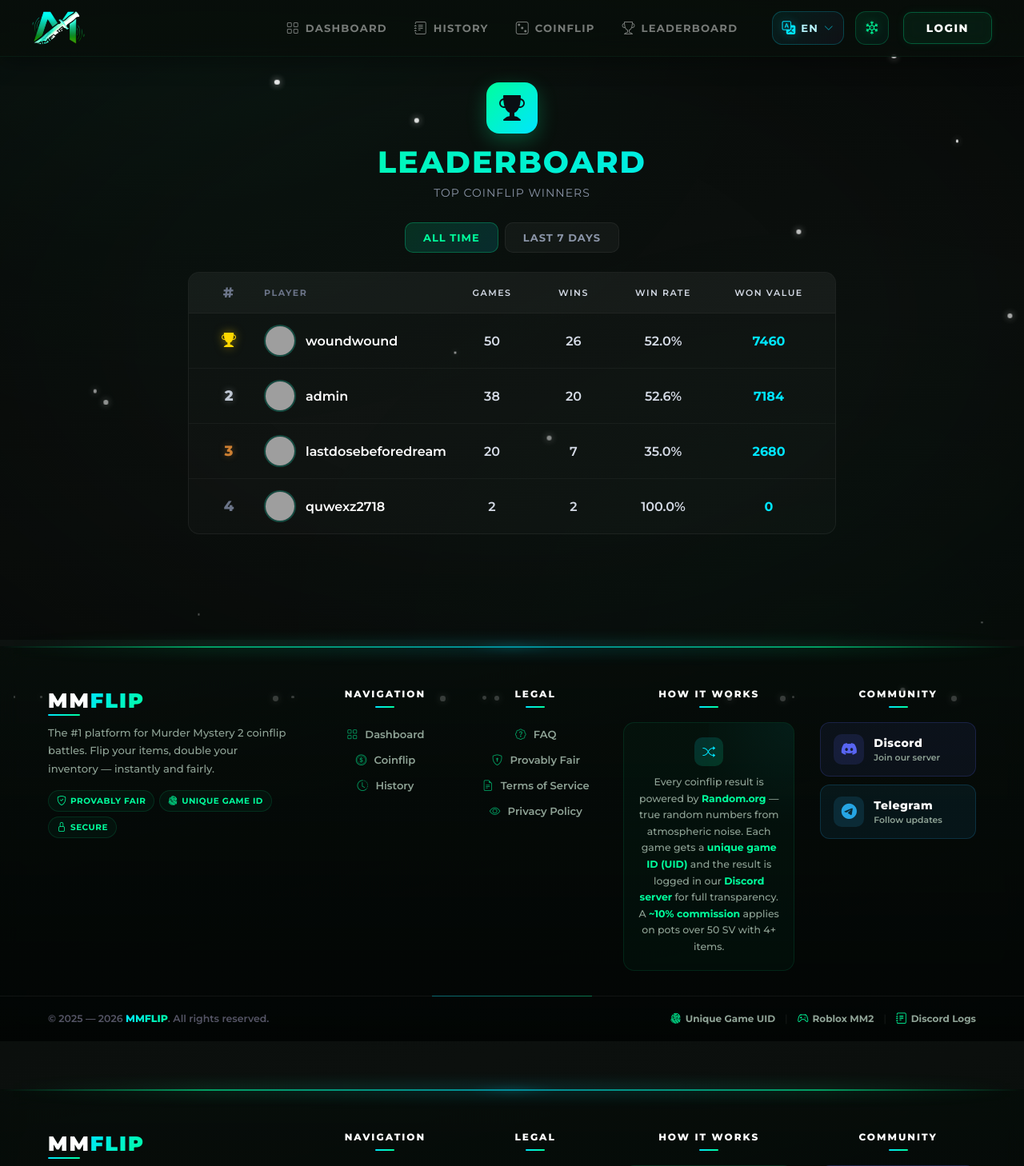
After one commit to pozitivefanmr-dot/sadfs, a Django app: page /leaderboard/ in a window 1280 px wide. The commit adds this page. Shown: the top 1458 px of the page at 80% size. Run offline with Django 5.2, Linux system fonts and the light colour scheme; data comes from the database, SQL or seed files in the repository; data that the repository does not hold is empty; some libraries are stand-ins or nearby versions; grey boxes are pictures that could not be loaded.

Commit message:
Bot API auth, leaderboard, append-only chat, admin 2FA, case-insensitive ownership
- Require X-Bot-Token header on accept_trade_log, api_check/confirm/cancel_withdraw
  to prevent spoofed deposits/withdrawals (set BOT_API_TOKEN env var)
- New /leaderboard page with ALL TIME and LAST 7 DAYS tabs, top 20 by won value
- Chat: append-only DOM updates instead of full innerHTML rebuild on every poll;
  cap at 80 messages to keep DOM small
- Username case bugs: cancel_game and withdraw_item/delete_item now use iexact
  so different-case usernames can't bypass ownership checks
- django-otp wired in for admin TOTP 2FA, opt-in via ENFORCE_ADMIN_2FA env var

Co-Authored-By: Claude Opus 4.7 <noreply@anthropic.com>

```diff
--- a/casino/templates/header.html
+++ b/casino/templates/header.html
@@ -9,6 +9,7 @@
             <a href="{% url 'home' %}" class="nav-link"><i class="bi bi-grid"></i> <span data-i18n="nav.dashboard">Dashboard</span></a>
             <a href="{% url 'trade' %}" class="nav-link"><i class="bi bi-journal-text"></i> <span data-i18n="nav.history">History</span></a>
             <a href="{% url 'coinflip' %}" class="nav-link"><i class="bi bi-dice-3"></i> <span data-i18n="nav.coinflip">Coinflip</span></a>
+            <a href="{% url 'leaderboard' %}" class="nav-link"><i class="bi bi-trophy"></i> <span data-i18n="nav.leaderboard">Leaderboard</span></a>
             {% if user.is_superuser %}
             <a href="{% url 'admin_panel' %}" class="nav-link" style="color: #00ff9d;"><i class="bi bi-shield-lock"></i> <span data-i18n="nav.admin">Admin</span></a>
             {% endif %}
@@ -221,6 +222,11 @@
             <span data-i18n="nav.coinflip">Coinflip</span>
             <i class="bi bi-chevron-right mobile-nav-arrow"></i>
         </a>
+        <a href="{% url 'leaderboard' %}" class="mobile-nav-link">
+            <div class="mobile-nav-icon"><i class="bi bi-trophy"></i></div>
+            <span data-i18n="nav.leaderboard">Leaderboard</span>
+            <i class="bi bi-chevron-right mobile-nav-arrow"></i>
+        </a>
 
         {% if user.is_superuser %}
         <a href="{% url 'admin_panel' %}" class="mobile-nav-link" style="border-left: 2px solid #00ff9d;">
--- /dev/null
+++ b/casino/templates/leaderboard.html
@@ -0,0 +1,151 @@
+{% extends 'base.html' %}
+{% load static %}
+
+{% block seo_title %}MMFLIP | Leaderboard — Top Coinflip Winners{% endblock %}
+{% block seo_description %}See the top MMFLIP coinflip winners ranked by total winnings, wins and win-rate. Climb the leaderboard!{% endblock %}
+{% block og_title %}MMFLIP — Leaderboard{% endblock %}
+{% block og_description %}Top coinflip winners on MMFLIP.{% endblock %}
+
+{% block content %}
+{% include 'header.html' %}
+
+<style>
+    .lb-wrap { max-width: 1100px; margin: 32px auto 80px; padding: 0 16px; }
+    .lb-hero { text-align: center; margin-bottom: 28px; }
+    .lb-hero-icon {
+        width: 64px; height: 64px; margin: 0 auto 12px;
+        background: linear-gradient(135deg, #00ff9d 0%, #00e5ff 100%);
+        border-radius: 16px; display: flex; align-items: center; justify-content: center;
+        box-shadow: 0 8px 24px rgba(0, 255, 157, 0.25);
+    }
+    .lb-hero-icon i { font-size: 32px; color: #0a0e14; }
+    .lb-hero-title {
+        font-size: 38px; font-weight: 800; letter-spacing: 2px;
+        background: linear-gradient(90deg, #00ff9d, #00e5ff);
+        -webkit-background-clip: text; background-clip: text; color: transparent;
+        margin: 0;
+    }
+    .lb-hero-sub { color: #8b95a8; margin-top: 6px; font-size: 14px; letter-spacing: 1px; }
+
+    .lb-tabs { display: flex; gap: 8px; justify-content: center; margin-bottom: 24px; }
+    .lb-tab {
+        padding: 10px 22px; border-radius: 10px; cursor: pointer;
+        background: rgba(255,255,255,0.04); color: #8b95a8;
+        border: 1px solid rgba(255,255,255,0.06);
+        font-weight: 700; letter-spacing: 1px; font-size: 13px;
+        transition: all .2s;
+    }
+    .lb-tab:hover { color: #fff; }
+    .lb-tab.active {
+        background: linear-gradient(135deg, #00ff9d22, #00e5ff22);
+        color: #00ff9d; border-color: #00ff9d44;
+    }
+
+    .lb-table {
+        background: rgba(255,255,255,0.02); border: 1px solid rgba(255,255,255,0.06);
+        border-radius: 14px; overflow: hidden;
+    }
+    .lb-row {
+        display: grid; grid-template-columns: 64px 1fr 90px 90px 110px 130px;
+        align-items: center; gap: 12px; padding: 14px 18px;
+        border-bottom: 1px solid rgba(255,255,255,0.04);
+        transition: background .15s;
+    }
+    .lb-row:hover { background: rgba(0,255,157,0.03); }
+    .lb-row:last-child { border-bottom: none; }
+    .lb-row.lb-head {
+        background: rgba(255,255,255,0.03); color: #6b7488;
+        font-size: 11px; letter-spacing: 1.5px; font-weight: 700;
+    }
+    .lb-row.lb-head:hover { background: rgba(255,255,255,0.03); }
+
+    .lb-rank {
+        font-weight: 800; font-size: 18px; text-align: center;
+        color: #6b7488;
+    }
+    .lb-rank.gold { color: #ffd700; text-shadow: 0 0 12px rgba(255,215,0,.5); }
+    .lb-rank.silver { color: #c0c8d4; text-shadow: 0 0 8px rgba(192,200,212,.4); }
+    .lb-rank.bronze { color: #cd7f32; text-shadow: 0 0 8px rgba(205,127,50,.4); }
+
+    .lb-user { display: flex; align-items: center; gap: 12px; min-width: 0; }
+    .lb-avatar {
+        width: 40px; height: 40px; border-radius: 50%;
+        background: #1a1f2a; object-fit: cover;
+        border: 2px solid rgba(0,255,157,0.2);
+        flex-shrink: 0;
+    }
+    .lb-username { color: #fff; font-weight: 600; overflow: hidden; text-overflow: ellipsis; white-space: nowrap; }
+
+    .lb-cell { color: #d4dae5; font-weight: 600; text-align: center; }
+    .lb-cell.profit-pos { color: #00ff9d; }
+    .lb-cell.profit-neg { color: #ff6b6b; }
+    .lb-cell.value { color: #00e5ff; font-weight: 700; }
+
+    .lb-empty {
+        text-align: center; padding: 60px 20px; color: #6b7488;
+    }
+    .lb-empty i { font-size: 48px; margin-bottom: 12px; display: block; opacity: .5; }
+
+    @media (max-width: 720px) {
+        .lb-row { grid-template-columns: 40px 1fr 70px 90px; gap: 8px; padding: 12px; }
+        .lb-hide-mobile { display: none; }
+        .lb-hero-title { font-size: 28px; }
+    }
+</style>
+
+<div class="lb-wrap">
+    <div class="lb-hero">
+        <div class="lb-hero-icon"><i class="bi bi-trophy-fill"></i></div>
+        <h1 class="lb-hero-title">LEADERBOARD</h1>
+        <p class="lb-hero-sub">TOP COINFLIP WINNERS</p>
+    </div>
+
+    <div class="lb-tabs">
+        <div class="lb-tab active" data-tab="all" onclick="switchLbTab('all')">ALL TIME</div>
+        <div class="lb-tab" data-tab="week" onclick="switchLbTab('week')">LAST 7 DAYS</div>
+    </div>
+
+    {% for period, rows in periods %}
+    <div class="lb-table" id="lb-{{ period }}" {% if period != 'all' %}style="display:none;"{% endif %}>
+        <div class="lb-row lb-head">
+            <div class="lb-rank">#</div>
+            <div>PLAYER</div>
+            <div class="lb-cell lb-hide-mobile">GAMES</div>
+            <div class="lb-cell">WINS</div>
+            <div class="lb-cell lb-hide-mobile">WIN RATE</div>
+            <div class="lb-cell">WON VALUE</div>
+        </div>
+        {% for r in rows %}
+        <div class="lb-row">
+            <div class="lb-rank {% if forloop.counter == 1 %}gold{% elif forloop.counter == 2 %}silver{% elif forloop.counter == 3 %}bronze{% endif %}">
+                {% if forloop.counter == 1 %}<i class="bi bi-trophy-fill"></i>{% else %}{{ forloop.counter }}{% endif %}
+            </div>
+            <div class="lb-user">
+                <img src="{{ r.avatar }}" class="lb-avatar" alt="{{ r.username }}" onclick="openStatsModal('{{ r.username }}')" style="cursor:pointer;">
+                <span class="lb-username">{{ r.username }}</span>
+            </div>
+            <div class="lb-cell lb-hide-mobile">{{ r.games }}</div>
+            <div class="lb-cell">{{ r.wins }}</div>
+            <div class="lb-cell lb-hide-mobile">{{ r.win_rate }}%</div>
+            <div class="lb-cell value">{{ r.won_value }}</div>
+        </div>
+        {% empty %}
+        <div class="lb-empty">
+            <i class="bi bi-hourglass-split"></i>
+            No games played yet. Be the first!
+        </div>
+        {% endfor %}
+    </div>
+    {% endfor %}
+</div>
+
+<script>
+    function switchLbTab(tab) {
+        document.querySelectorAll('.lb-tab').forEach(t => t.classList.toggle('active', t.dataset.tab === tab));
+        document.getElementById('lb-all').style.display = tab === 'all' ? 'block' : 'none';
+        document.getElementById('lb-week').style.display = tab === 'week' ? 'block' : 'none';
+    }
+</script>
+
+{% include 'footer.html' %}
+{% endblock %}
--- a/casino/urls.py
+++ b/casino/urls.py
@@ -11,6 +11,7 @@ urlpatterns = [
     path('verify/', views.verify_page, name='verify_page'),
     path('logout/', views.logout_user, name='logout'),
     path('coinflip/', views.coinflip_home, name='coinflip'),
+    path('leaderboard/', views.leaderboard, name='leaderboard'),
     path('coinflip/create/', views.create_game, name='create_game'),
     path('coinflip/join/<int:game_id>/', views.join_game, name='join_game'),
     path('add-test-item/', views.add_test_item, name='add_test_item'),
--- a/casino/views.py
+++ b/casino/views.py
@@ -27,6 +27,20 @@ from django.contrib import messages
 from django_ratelimit.decorators import ratelimit
 from django_ratelimit.exceptions import Ratelimited
 from .models import *
+
+
+import os as _os
+import hmac as _hmac
+
+
+def _bot_token_ok(request):
+    """Проверяет, что запрос от бота: заголовок X-Bot-Token совпадает с env BOT_API_TOKEN.
+    Если BOT_API_TOKEN не задан — отклоняем все запросы (fail-closed)."""
+    expected = (_os.environ.get('BOT_API_TOKEN') or '').strip()
+    if not expected:
+        return False
+    provided = request.headers.get('X-Bot-Token', '').strip()
+    return bool(provided) and _hmac.compare_digest(provided, expected)
 
 
 def _client_ip(request):
@@ -985,13 +999,13 @@ def cancel_game(request, game_id):
             game = CoinflipGame.objects.select_for_update().filter(id=game_id).first()
             if not game:
                 return redirect('coinflip')
-            if game.player1 != request.user.username or game.player2:
+            if game.player1.lower() != request.user.username.lower() or game.player2:
                 return redirect('coinflip')
 
             for item_data in game.items1:
                 try:
                     db_item = UserItem.objects.select_for_update().get(id=item_data['id'])
-                    if db_item.owner_name == request.user.username:
+                    if db_item.owner_name.lower() == request.user.username.lower():
                         db_item.status = 'available'
                         db_item.save(update_fields=['status'])
                         log_item_action(request.user.username, 'bet_unlock', item=db_item,
@@ -1225,6 +1239,8 @@ def admin_panel(request):
 
 @csrf_exempt
 def accept_trade_log(request):
+    if not _bot_token_ok(request):
+        return JsonResponse({'status': 'error', 'message': 'forbidden'}, status=403)
     if request.method == 'POST':
         try:
             data = json.loads(request.body)
@@ -1378,7 +1394,7 @@ def withdraw_item(request):
     try:
         with transaction.atomic():
             item = UserItem.objects.select_for_update().get(
-                id=item_id, owner_name=request.user.username, status='available'
+                id=item_id, owner_name__iexact=request.user.username, status='available'
             )
             item.status = 'withdrawing'
             item.save(update_fields=['status'])
@@ -1395,6 +1411,8 @@ def withdraw_item(request):
 
 
 def api_check_withdraw(request):
+    if not _bot_token_ok(request):
+        return JsonResponse({'status': 'error', 'message': 'forbidden'}, status=403)
     username = request.GET.get('username')
 
     # Получаем ВСЕ активные заявки пользователя
@@ -1421,6 +1439,8 @@ def api_check_withdraw(request):
 # 3. API ДЛЯ БОТА (ПОДТВЕРЖДЕНИЕ)
 @csrf_exempt
 def api_confirm_withdraw(request):
+    if not _bot_token_ok(request):
+        return JsonResponse({'status': 'error', 'message': 'forbidden'}, status=403)
     if request.method != 'POST':
         return JsonResponse({'status': 'error'})
     try:
@@ -1640,7 +1660,7 @@ def delete_item(request):
         with transaction.atomic():
             item = UserItem.objects.select_for_update().get(
                 id=item_id,
-                owner_name=request.user.username,
+                owner_name__iexact=request.user.username,
                 status='available',
             )
             log_item_action(request.user.username, 'delete', item=item, request=request)
@@ -1654,6 +1674,8 @@ def delete_item(request):
 
 @csrf_exempt
 def api_cancel_withdraw(request):
+    if not _bot_token_ok(request):
+        return JsonResponse({'status': 'error', 'message': 'forbidden'}, status=403)
     if request.method != 'POST':
         return JsonResponse({'status': 'error'})
     try:
@@ -2209,6 +2231,56 @@ def api_active_giveaways(request):
 # SEO: robots.txt & sitemap.xml
 # ==========================================
 
+def leaderboard(request):
+    """Топ игроков по числу побед в коинфлипе (всё время + последние 7 дней)."""
+    from collections import defaultdict
+    import datetime as _dt
+
+    finished = CoinflipGame.objects.filter(is_active=False, winner__isnull=False)
+
+    def _build_top(qs, limit=20):
+        stats = defaultdict(lambda: {
+            'username': '', 'games': 0, 'wins': 0, 'won_value': 0, 'wagered': 0,
+        })
+        for g in qs.only('player1', 'player2', 'winner', 'value1', 'value2'):
+            for who, val in ((g.player1, g.value1), (g.player2, g.value2)):
+                if not who:
+                    continue
+                key = who.lower()
+                s = stats[key]
+                s['username'] = s['username'] or who
+                s['games'] += 1
+                s['wagered'] += val or 0
+            wkey = g.winner.lower()
+            stats[wkey]['username'] = stats[wkey]['username'] or g.winner
+            stats[wkey]['wins'] += 1
+            stats[wkey]['won_value'] += (g.value1 or 0) + (g.value2 or 0)
+
+        rows = []
+        for s in stats.values():
+            if s['games'] == 0:
+                continue
+            s['win_rate'] = round(s['wins'] / s['games'] * 100, 1)
+            s['profit'] = s['won_value'] - s['wagered']
+            rows.append(s)
+        rows.sort(key=lambda x: (x['won_value'], x['wins']), reverse=True)
+        return rows[:limit]
+
+    week_cutoff = timezone.now() - _dt.timedelta(days=7)
+    top_all = _build_top(finished)
+    top_week = _build_top(finished.filter(created_at__gte=week_cutoff))
+
+    for row in top_all + top_week:
+        row['avatar'] = get_cached_avatar(row['username'])
+
+    context = {
+        'periods': [('all', top_all), ('week', top_week)],
+        'bots_data': get_bots_status(),
+        'avatar_url': get_cached_avatar(request.user.username) if request.user.is_authenticated else None,
+    }
+    return render(request, 'leaderboard.html', context)
+
+
 def robots_txt(request):
     """Serve robots.txt for search engine crawlers."""
     lines = [
--- a/mmflip/settings.py
+++ b/mmflip/settings.py
@@ -143,6 +143,9 @@ INSTALLED_APPS = [
     'django.contrib.sessions',
     'django.contrib.messages',
     'django.contrib.staticfiles',
+    'django_otp',
+    'django_otp.plugins.otp_totp',
+    'django_otp.plugins.otp_static',
     'casino',
 ]
 
@@ -153,6 +156,7 @@ MIDDLEWARE = [
     'django.middleware.common.CommonMiddleware',
     'django.middleware.csrf.CsrfViewMiddleware',
     'django.contrib.auth.middleware.AuthenticationMiddleware',
+    'django_otp.middleware.OTPMiddleware',
     'django.contrib.messages.middleware.MessageMiddleware',
     'django.middleware.clickjacking.XFrameOptionsMiddleware',
 ]
--- a/requirements.txt
+++ b/requirements.txt
@@ -6,3 +6,5 @@ psycopg2-binary>=2.9
 requests>=2.31
 python-dotenv>=1.0
 django-ratelimit>=4.1
+django-otp>=1.3
+qrcode>=7.4
```
Also changed, not shown: casino/admin.py (+11 -0 lines), casino/templates/base.html (+36 -37 lines).
